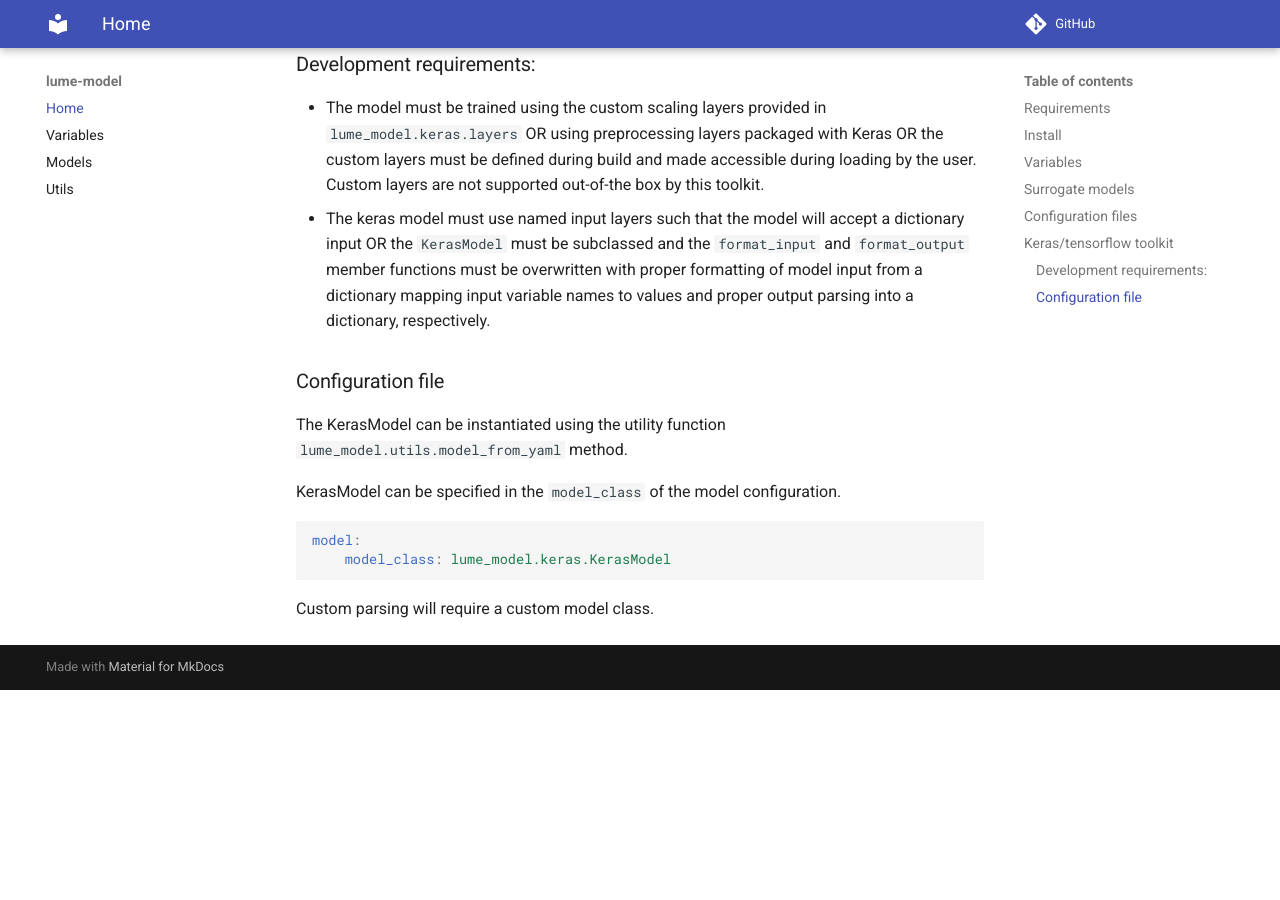
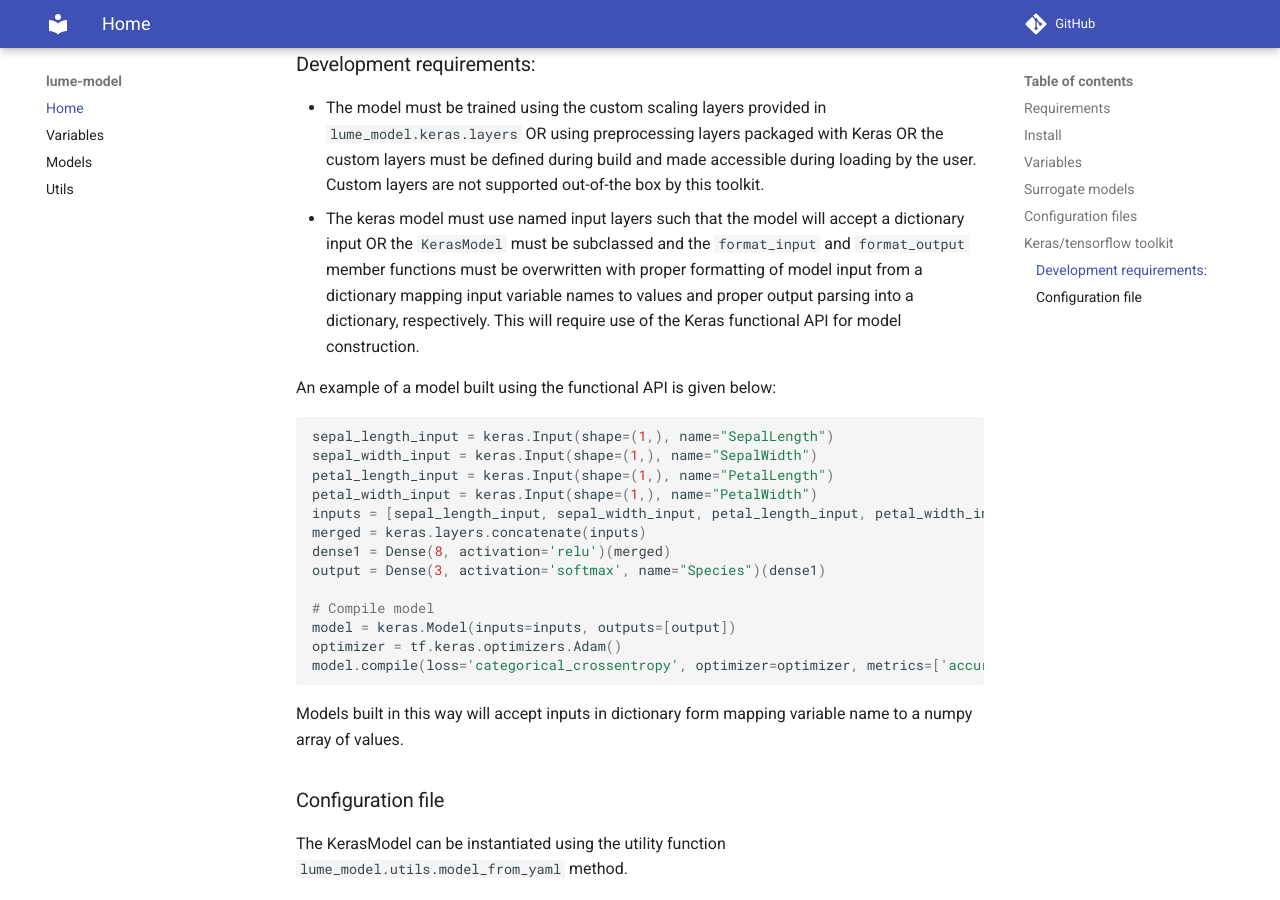
Before and after one commit to slaclab/lume-model, an MkDocs documentation site: the page built from docs/index.md, in a window 1280 px wide and 900 px high, scrolled down 4104 px. Built offline with MkDocs 1.6.1 and Material for MkDocs 9.7.7, drawn with Linux system fonts in a browser that asks for light colours; comment, search, counter and statistics services are not loaded; before the commit the page ends 4794 px from its top, so only the background shows below that.

Commit message:
DOC: Add note about formatting

````diff
--- a/docs/index.md
+++ b/docs/index.md
@@ -167,8 +167,29 @@ The `KerasModel` packaged in the toolkit will be compatible with models saved us
 
 ### Development requirements:
 - The model must be trained using the custom scaling layers provided in `lume_model.keras.layers` OR using preprocessing layers packaged with Keras OR the custom layers must be defined during build and made accessible during loading by the user. Custom layers are not supported out-of-the box by this toolkit.
-- The keras model must use named input layers such that the model will accept a dictionary input OR the `KerasModel` must be subclassed and the `format_input` and `format_output` member functions must be overwritten with proper formatting of model input from a dictionary mapping input variable names to values and proper output parsing into a dictionary, respectively.
+- The keras model must use named input layers such that the model will accept a dictionary input OR the `KerasModel` must be subclassed and the `format_input` and `format_output` member functions must be overwritten with proper formatting of model input from a dictionary mapping input variable names to values and proper output parsing into a dictionary, respectively. This will require use of the Keras functional API for model construction.
 
+An example of a model built using the functional API is given below:
+
+```python
+
+sepal_length_input = keras.Input(shape=(1,), name="SepalLength")
+sepal_width_input = keras.Input(shape=(1,), name="SepalWidth")
+petal_length_input = keras.Input(shape=(1,), name="PetalLength")
+petal_width_input = keras.Input(shape=(1,), name="PetalWidth")
+inputs = [sepal_length_input, sepal_width_input, petal_length_input, petal_width_input]
+merged = keras.layers.concatenate(inputs)
+dense1 = Dense(8, activation='relu')(merged)
+output = Dense(3, activation='softmax', name="Species")(dense1)
+
+# Compile model
+model = keras.Model(inputs=inputs, outputs=[output])
+optimizer = tf.keras.optimizers.Adam()
+model.compile(loss='categorical_crossentropy', optimizer=optimizer, metrics=['accuracy'])
+
+```
+
+Models built in this way will accept inputs in dictionary form mapping variable name to a numpy array of values.
 
 ### Configuration file
 The KerasModel can be instantiated using the utility function `lume_model.utils.model_from_yaml` method.
````
Also changed, not shown: lume_model/keras/README.md (+26 -1 lines).
